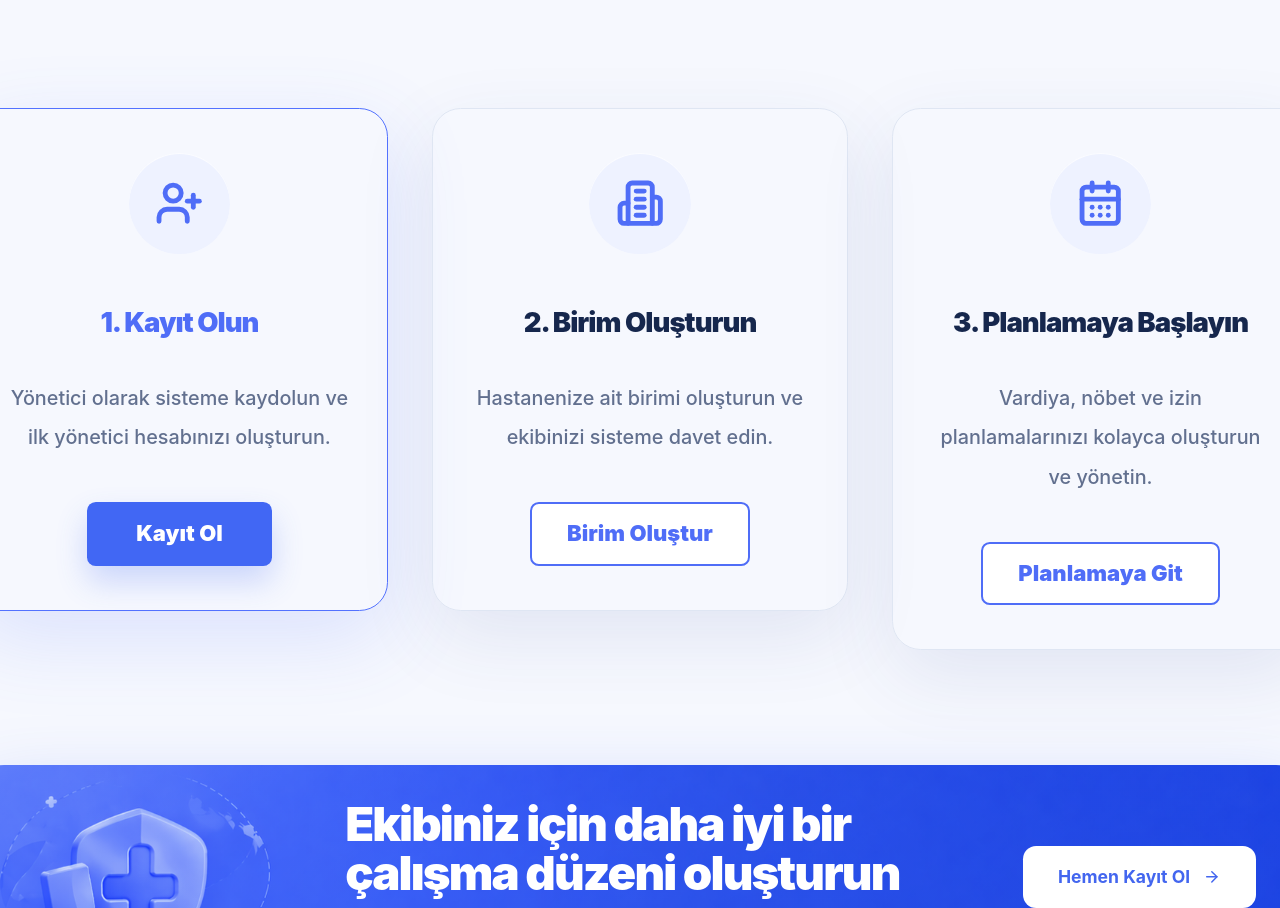
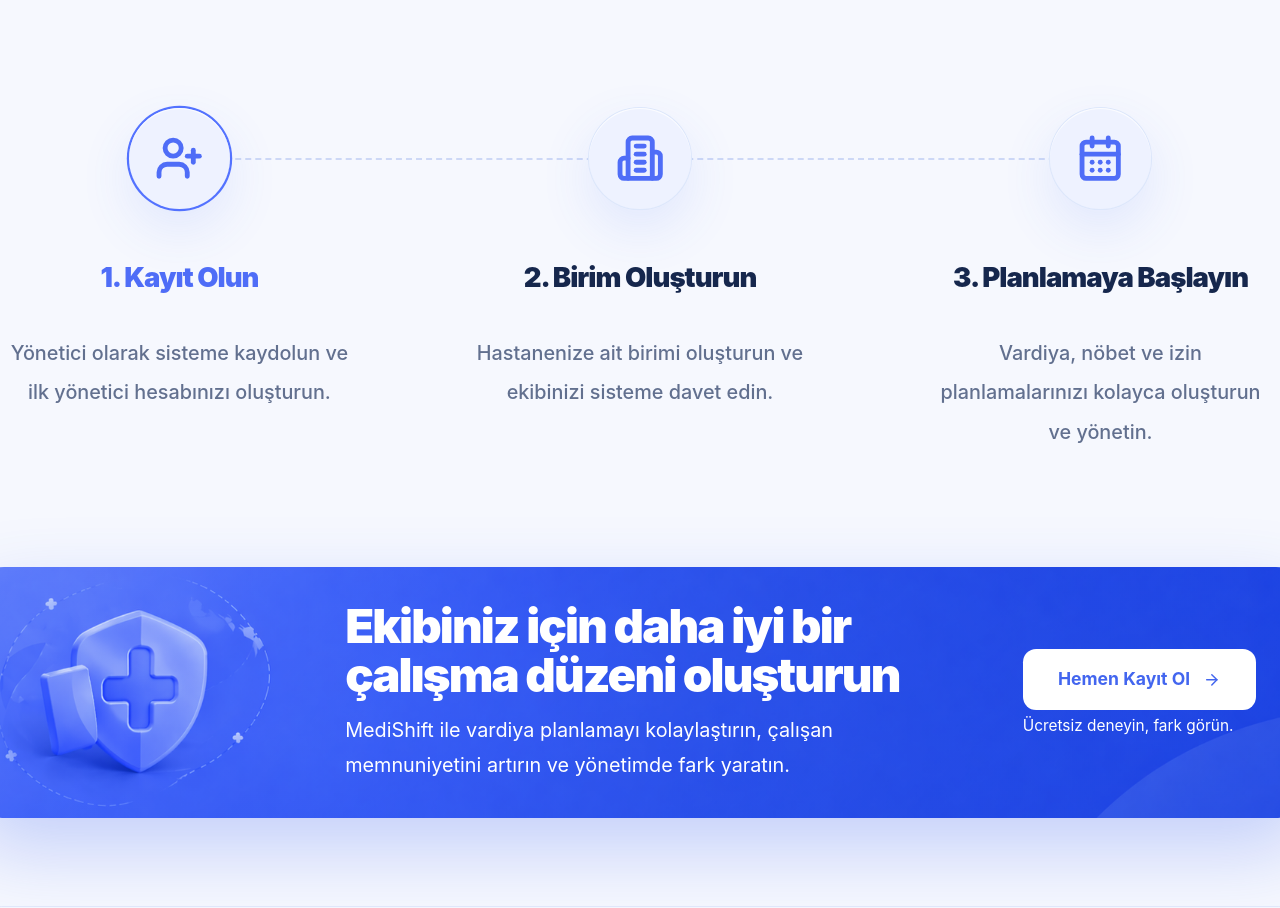
Before and after one commit to erasmustafa/hospital_scheduler, a Next.js app in the folder frontend/: page / in a window 1280 px wide. Shown: the part 3320-4228 px from the top of the page. Built offline with nearby package versions, Linux system fonts and the light colour scheme; no server answers.

Commit message:
style: simplify how it works stepper

```diff
--- a/frontend/app/landing/page.tsx
+++ b/frontend/app/landing/page.tsx
@@ -1000,28 +1000,26 @@ export default function LandingPage() {
               {"3 ad\u0131mda sisteme ba\u015flay\u0131n"}
             </h2>
 
-            <div className="mt-24 grid gap-8 lg:grid-cols-3 lg:gap-10">
+            <div className="relative mt-24 grid gap-12 lg:grid-cols-3 lg:gap-10">
+              <div className="absolute left-[16%] right-[16%] top-[46px] hidden border-t-2 border-dashed border-[#cdd8f6] lg:block" />
               {steps.map((step, index) => {
                 const Icon = step.icon;
                 const isFirstStep = index === 0;
 
                 return (
-                  <div key={step.step} className="relative">
+                  <div key={step.step} className="relative z-10 flex flex-col items-center text-center">
                     <div
                       className={[
-                        "flex min-h-[386px] flex-col items-center justify-center rounded-[26px] border bg-white/96 px-8 py-10 text-center shadow-[0_24px_70px_rgba(45,72,145,0.10)] transition",
-                        isFirstStep
-                          ? "border-[#5372ff] shadow-[0_24px_76px_rgba(79,109,247,0.16)]"
-                          : "border-[#dfe6f3]",
+                        "flex h-[92px] w-[92px] items-center justify-center rounded-full bg-[#eef2ff] text-[#4f6df7] shadow-[0_18px_48px_rgba(65,103,244,0.12),inset_0_1px_0_rgba(255,255,255,0.8)]",
+                        isFirstStep ? "ring-2 ring-[#5372ff]" : "ring-1 ring-[#dde7fb]",
                       ].join(" ")}
                     >
-                      <div className="mb-11 flex h-[92px] w-[92px] items-center justify-center rounded-full bg-[#eef2ff] text-[#4f6df7] shadow-[inset_0_1px_0_rgba(255,255,255,0.8)]">
                       <Icon className="h-11 w-11 stroke-[2.4]" />
                     </div>
 
                     <h3
                       className={[
-                          "text-[25px] font-black tracking-[-0.035em]",
+                        "mt-11 text-[25px] font-black tracking-[-0.035em]",
                         isFirstStep ? "text-[#4f6df7]" : "text-[#16274d]",
                       ].join(" ")}
                     >
@@ -1031,20 +1029,6 @@ export default function LandingPage() {
                     <p className="mt-8 max-w-[310px] text-[18px] font-medium leading-9 text-[#62708f]">
                       {step.description}
                     </p>
-
-                      <Link
-                        href={step.href}
-                        className={[
-                          "mt-10 inline-flex h-[58px] min-w-[168px] items-center justify-center rounded-[8px] px-8 text-[20px] font-black transition",
-                          isFirstStep
-                            ? "bg-[#4167f4] text-white shadow-[0_14px_28px_rgba(65,103,244,0.24)] hover:bg-[#3159e8]"
-                            : "border-2 border-[#4f6df7] bg-white text-[#4f6df7] hover:bg-[#f4f7ff]",
-                        ].join(" ")}
-                      >
-                        {step.action}
-                      </Link>
-                    </div>
-
                   </div>
                 );
               })}
```
Lines whose indentation alone changed are shown as unchanged.
